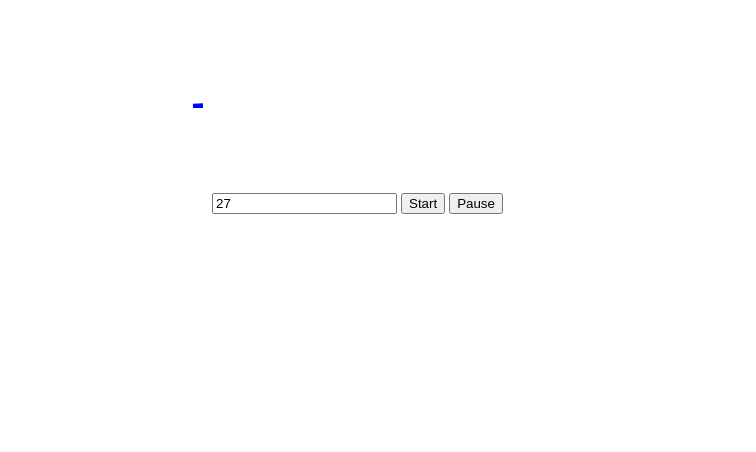
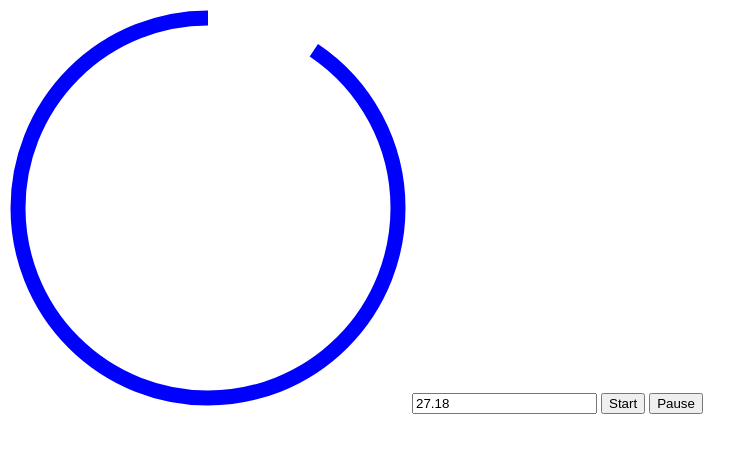
Before and after one commit to jhonis95/Timer, a plain HTML site: page index.html in a window 1280 px wide. Both pictures are taken after a click on the button "Start". Shown: the whole page, without its empty margins (0-756 px from the left). Drawn offline with Linux system fonts and the light colour scheme.

Commit message:
finishing the timer animation

```diff
--- a/index.html
+++ b/index.html
@@ -8,16 +8,15 @@
     <link rel="stylesheet" href="style.css">
 </head>
 <body>
-    <svg height="200" width="200">
+    <svg height="400" width="400">
         <circle
-            r="90"
-            cx="100"
-            cy="100"
+            r="190"
+            cx="200"
+            cy="200"
             fill="transparent"
             stroke="blue"
-            stroke-width="10"
-            stroke-dasharray="560"
-            stroke-dashoffset="560"
+            stroke-width="15"
+            transform="rotate(-90 200 200)"
             <!-- fill inside part of the sicle and stroke is the border -->
         />
     </svg>
--- a/script.js
+++ b/script.js
@@ -1,13 +1,18 @@
 const durationInput=document.getElementById("duration")
 const startButton=document.getElementById("start")
 const pauseButton=document.getElementById("pause")
+const circle=document.querySelector('circle')
 
+const perimeter=circle.getAttribute('r')*2*Math.PI
+circle.setAttribute('stroke-dasharray',perimeter)
+
+let duration;
 const timer= new Timer(durationInput,startButton,pauseButton,{
-    onStart(){
-        console.log("Time started")
+    onStart(totalDuration){
+        duration=totalDuration;
     },
-    onTick(){
-        console.log("Timer just ticked down")
+    onTick(timeRemaining){
+        circle.setAttribute('stroke-dashoffset',perimeter*timeRemaining/duration-perimeter)
     },
     onComplete(){
         console.log("Timer is completed")
--- a/timer.js
+++ b/timer.js
@@ -15,10 +15,10 @@ class Timer{
     }
     start=()=>{// usind arrow function to define the right reference to "this"
         if(this.onStart){
-            this.onStart()
+            this.onStart(this.timeRemaining)
         }
         this.tick()
-        this.interval=setInterval(this.tick,1000)//the vareable this.interval now can be use cross methods
+        this.interval=setInterval(this.tick,20)//the vareable this.interval now can be use cross methods
     }
     pause=()=>{
         clearInterval(this.interval)
@@ -30,11 +30,11 @@ class Timer{
                 this.onComplete();
             }
         }else{
-            this.timeRemaining=this.timeRemaining - 1;// here we are using get and set
+            this.timeRemaining=this.timeRemaining - 0.02// here we are using get and set
         //set timeRemaining()   get timeRemaining()
         //get will return the value in float and set will set that value to the input
             if(this.onTick){
-                this.onTick();
+                this.onTick(this.timeRemaining);
             }
         }
     }
@@ -42,6 +42,6 @@ class Timer{
         return parseFloat(this.durationInput.value)//parseFloat is to transfor the string to a number
     }
     set timeRemaining(time){ //setting the variable
-        this.durationInput.value=time
+        this.durationInput.value=time.toFixed(2)
     }
 }
```
